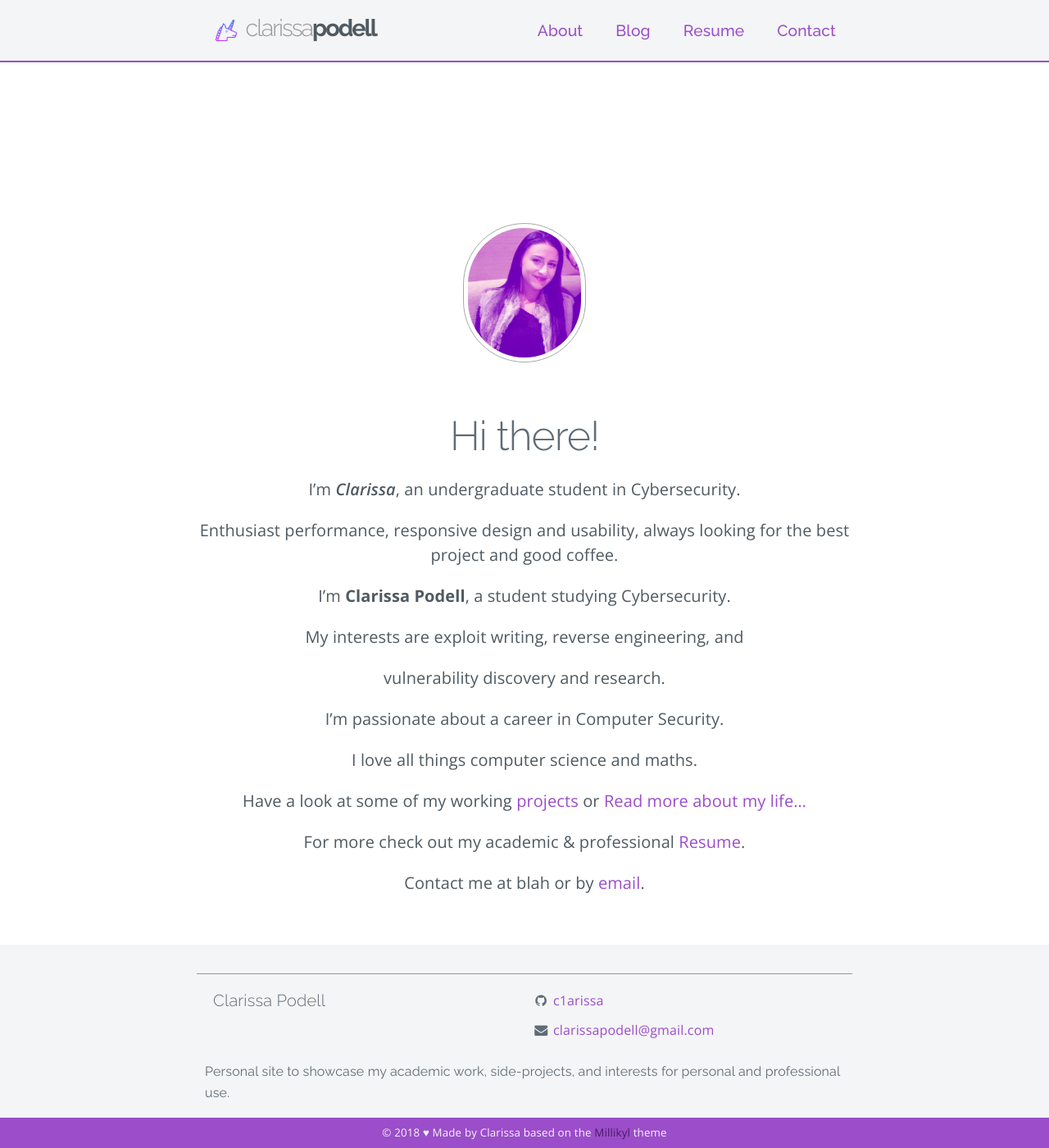
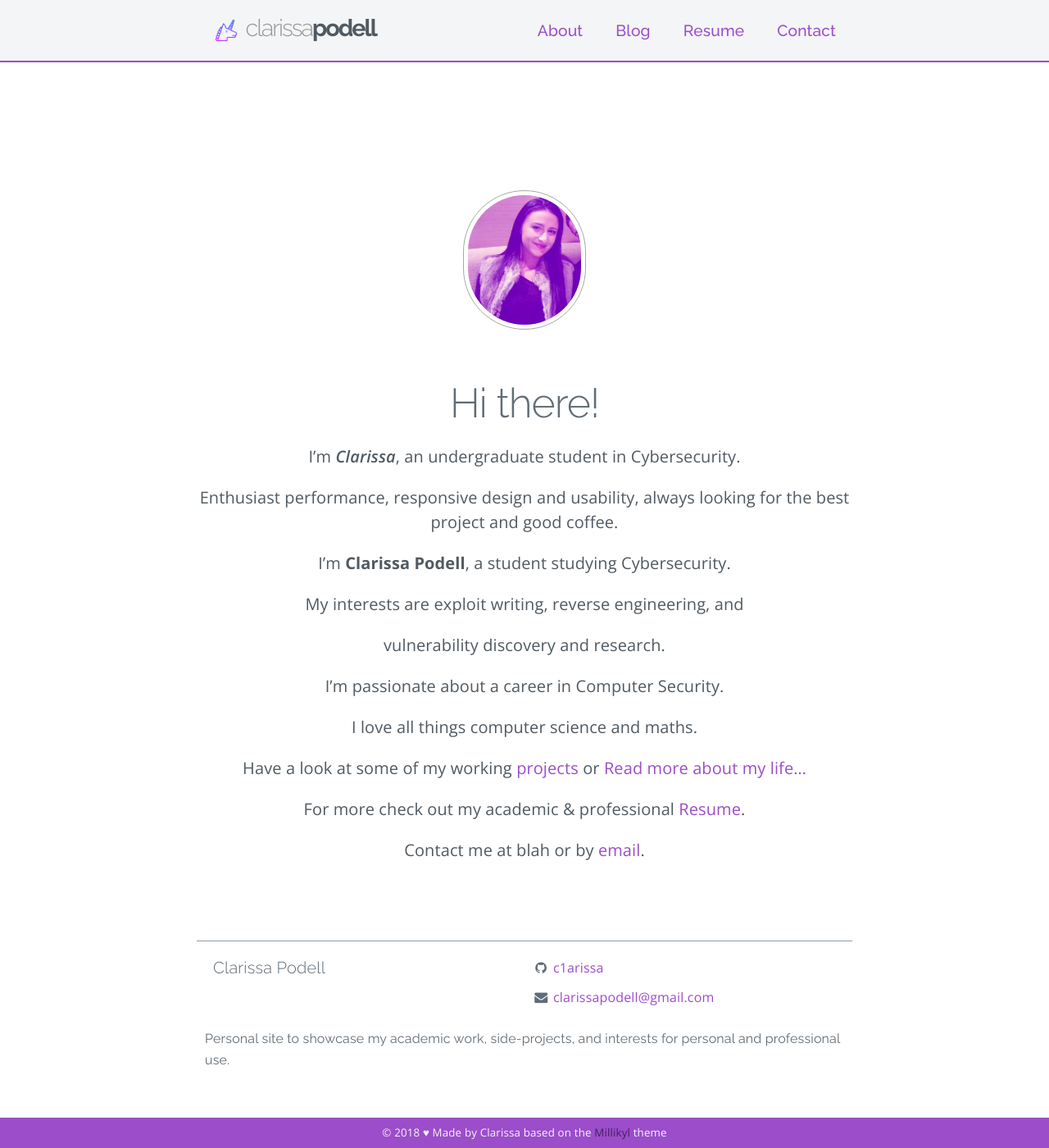
Before and after one commit to c1arissa/c1arissa.github.io, a Jekyll site: the page built from index.md, in a window 1280 px wide and 1400 px high. Shown: the whole window at 82% size. Built offline with Jekyll 4.4.1, drawn with Linux system fonts in a browser that asks for light colours; nearby versions of some CDN libraries; a style sheet for code colours, icons or effects is not loaded.

Commit message:
Update main.scss

```diff
--- a/css/main.scss
+++ b/css/main.scss
@@ -145,7 +145,7 @@ body {
 }
 
 .avatar {
-  padding-top: 15%;
+  padding-top: 10%;
   padding-bottom: 5%;
 }
 
@@ -177,7 +177,7 @@ body {
 	padding-top: 35px;
 	margin: 60px auto 100px;
 	font-family: 'Raleway', 'Source Sans Pro', sans-serif;
-	background-color: $color-tertiary;
+	//background-color: $color-tertiary;
 
 	.wrapper {
 		margin: 0 auto;
@@ -308,7 +308,7 @@ hr {
 	    @media (min-width: 40.0rem) {
 			padding: 0;
 			margin: 0;
-			max-width: 640px;
+			width: 640px;
 		}
 	}
 	@include media-query($tablet) {
```
